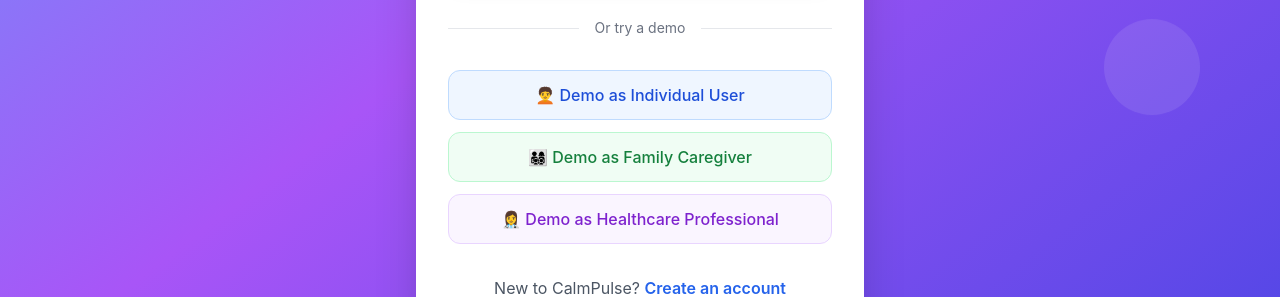
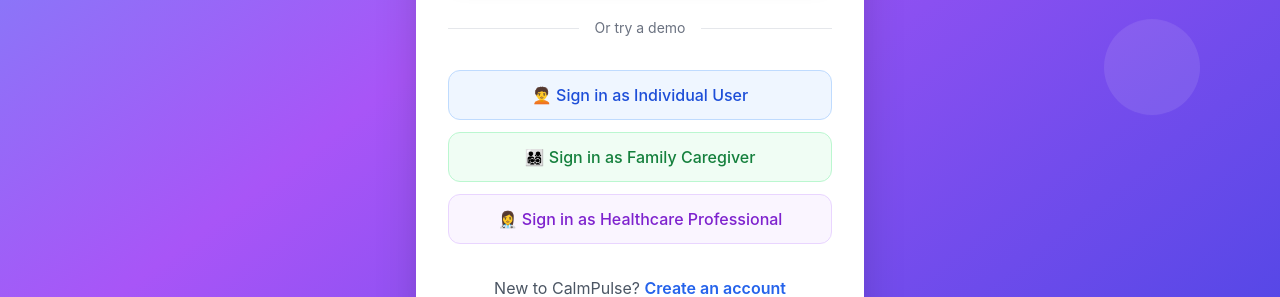
Before and after one commit to eiadoumer/CalmPulse, a React (Create React App) app in the folder frontend/: page / in a window 1280 px wide. Shown: the part 590-887 px from the top of the page. Built offline with nearby package versions, Linux system fonts and the light colour scheme.

Commit message:
Hotfix :

```diff
--- a/frontend/src/components/HeartRateMonitor.tsx
+++ b/frontend/src/components/HeartRateMonitor.tsx
@@ -284,7 +284,7 @@
         <button
           onClick={handleRefresh}
           disabled={isRefreshing}
-          className="flex items-center space-x-2 bg-white border border-gray-300 rounded-lg px-4 py-2 hover:bg-gray-50 transition-colors disabled:opacity-50"
+          className="flex items-center space-x-2 bg-black border border-gray-300 rounded-lg px-4 py-2 hover:bg-black-50 transition-colors disabled:opacity-50"
         >
           <RefreshCw className={`h-4 w-4 ${isRefreshing ? 'animate-spin' : ''}`} />
           <span>Refresh</span>
--- a/frontend/src/components/LoginPage.tsx
+++ b/frontend/src/components/LoginPage.tsx
@@ -148,7 +148,7 @@
               onClick={() => handleDemoLogin('demo@patient.com', 'demo123')}
               className="w-full bg-blue-50 hover:bg-blue-100 text-blue-700 py-3 px-4 rounded-xl font-medium transition-colors border border-blue-200"
             >
-              🧑‍🦱 Demo as Individual User
+              🧑‍🦱 Sign in as Individual User
             </button>
 
             <button
@@ -156,7 +156,7 @@
               onClick={() => handleDemoLogin('demo@caregiver.com', 'demo123')}
               className="w-full bg-green-50 hover:bg-green-100 text-green-700 py-3 px-4 rounded-xl font-medium transition-colors border border-green-200"
             >
-              👨‍👩‍👧‍👦 Demo as Family Caregiver
+              👨‍👩‍👧‍👦 Sign in as Family Caregiver
             </button>
 
             <button
@@ -164,7 +164,7 @@
               onClick={() => handleDemoLogin('demo@professional.com', 'demo123')}
               className="w-full bg-purple-50 hover:bg-purple-100 text-purple-700 py-3 px-4 rounded-xl font-medium transition-colors border border-purple-200"
             >
-              👩‍⚕️ Demo as Healthcare Professional
+              👩‍⚕️ Sign in as Healthcare Professional
             </button>
           </div>
 
```
Also changed, not shown: 1 other file (tests, documents, lock files or other folders).
